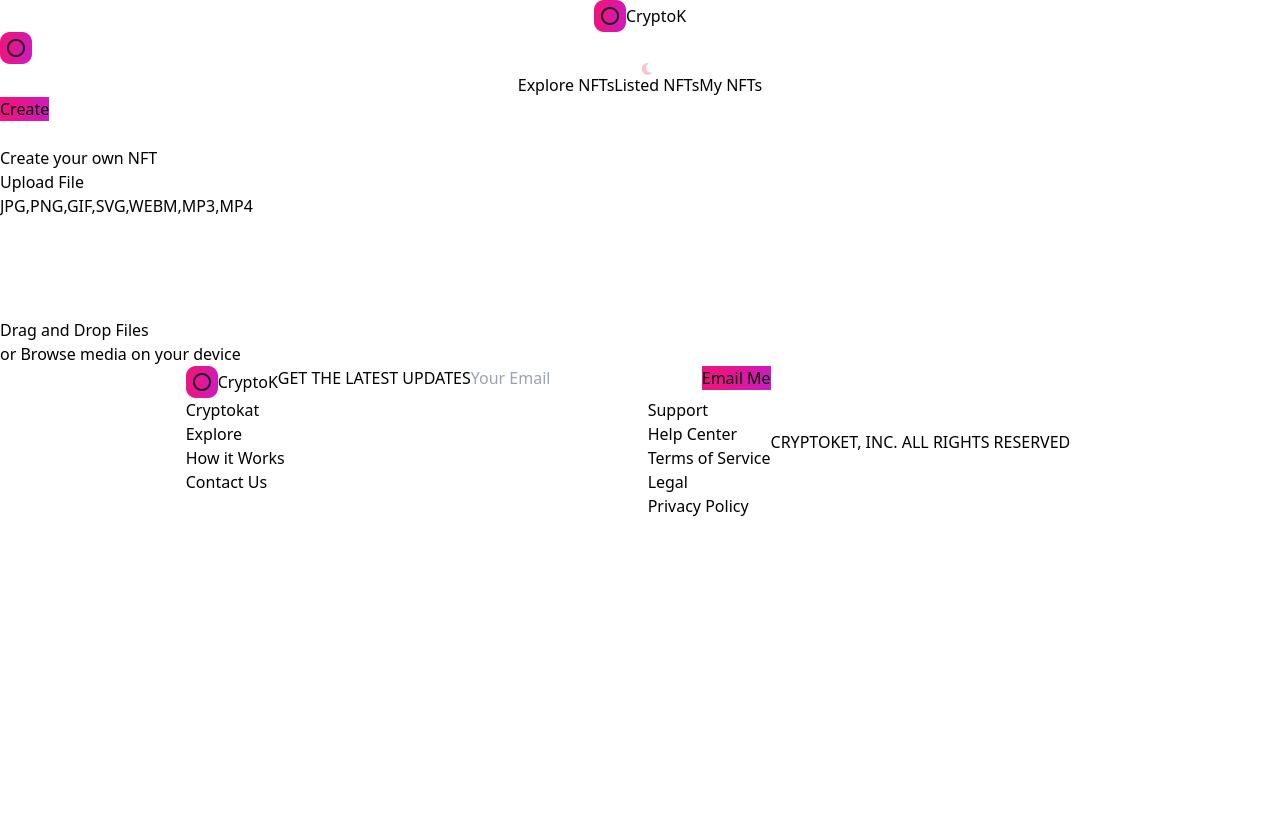
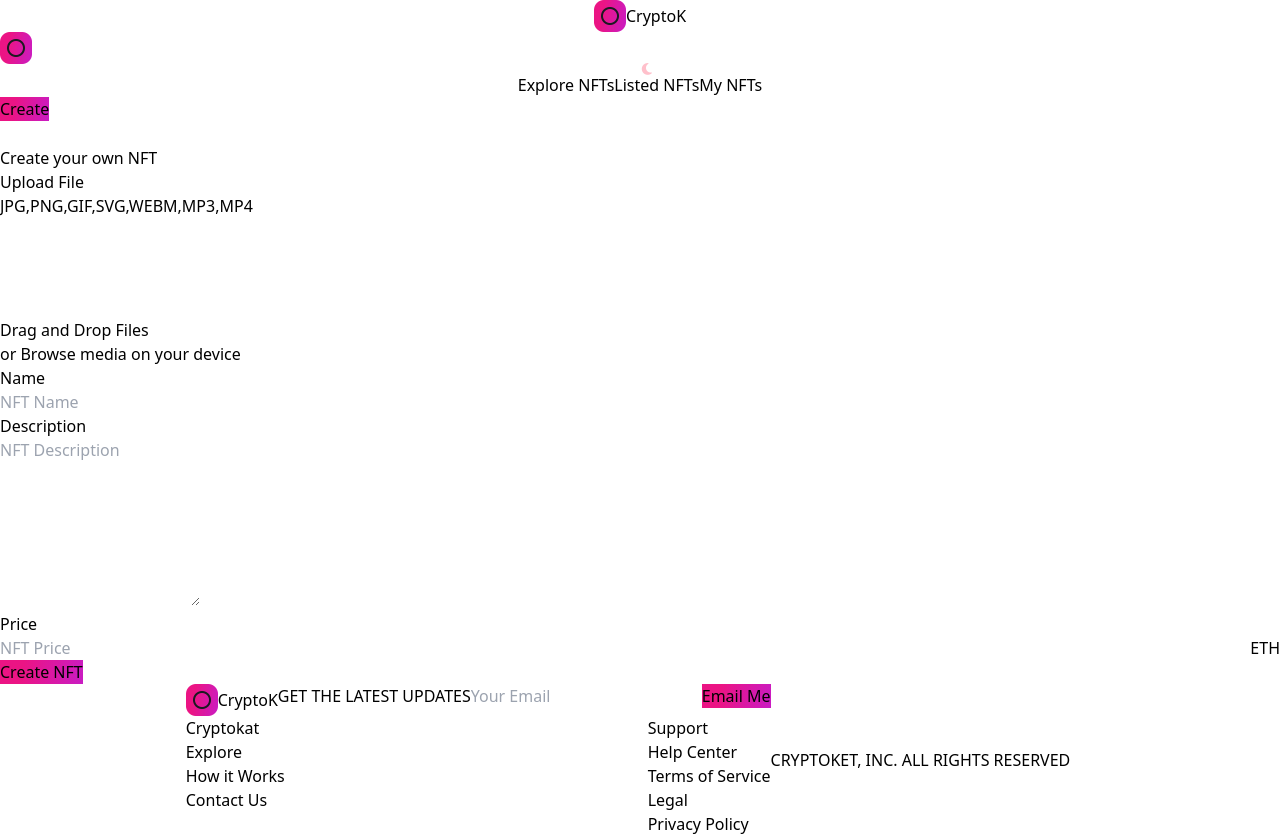
Before and after one commit to Adithya-jh/NFT-MRPL, a Next.js app: page /createNft in a window 1280 px wide. Shown: the top 836 px of the page. Before the commit the page ends 800 px from the top, so only its background shows below. Built offline with nearby package versions, Linux system fonts and the light colour scheme.

Commit message:
completed the create -nft page

```diff
--- /dev/null
+++ b/Components/Input.js
@@ -0,0 +1,45 @@
+import React from 'react';
+
+function Input({ InputType, title, placeholder, handleClick }) {
+  return (
+    <div className="mt-10 w-full">
+      <p className="font-poppins dark:text-white  text-nft-black-1 font-semibold text-lg">
+        {title}
+      </p>
+
+      {InputType === 'number' ? (
+        <div
+          className="dark:bg-nft-black-1 bg-white border dark:border-nft-black-1 flexBetween flex-row
+        border-nft-gray-2 rounded-lg w-full outline-none font-poppins dark:text-white text-nft-gray-2 text-base mt-4 px-4 py-3"
+        >
+          <input
+            type="number"
+            className="flex w-full dark:bg-nft-black-1 bg-white outline-none"
+            placeholder={placeholder}
+            onChange={handleClick}
+          />
+          <p className="font-poppins dark:text-white  text-nft-black-1 font-semibold text-lg">
+            ETH
+          </p>
+        </div>
+      ) : InputType === 'textarea' ? (
+        <textarea
+          rows={7}
+          className="dark:bg-nft-black-1 bg-white border dark:border-nft-black-1
+        border-nft-gray-2 rounded-lg w-full outline-none font-poppins dark:text-white text-nft-gray-2 text-base mt-4 px-4 py-3"
+          placeholder={placeholder}
+          onChange={handleClick}
+        />
+      ) : (
+        <input
+          className="dark:bg-nft-black-1 bg-white border dark:border-nft-black-1
+           border-nft-gray-2 rounded-lg w-full outline-none font-poppins dark:text-white text-nft-gray-2 text-base mt-4 px-4 py-3"
+          placeholder={placeholder}
+          onChange={handleClick}
+        />
+      )}
+    </div>
+  );
+}
+
+export default Input;
--- a/src/pages/createNft.js
+++ b/src/pages/createNft.js
@@ -7,8 +7,10 @@
 import Image from 'next/image';
 import { useTheme } from 'next-themes';
 
-import { Button } from '../../Components/Button';
+import Button from '../../Components/Button';
 import images from '../../assets';
+
+import Input from '../../Components/Input';
 
 const create_Nft = () => {
   const [fileUrl, setFileUrl] = useState(null);
@@ -19,6 +21,12 @@
       'dark:bg-nft-black-1  bg-white border dark:border-red border-nft-gray-2 flex flex-col items-center p-5 rounded-sm border-dashed',
     []
   );
+
+  const [formInput, setFormInput] = useState({
+    price: '',
+    name: '',
+    description: '',
+  });
 
   // const fileStyle2 = useMemo(
   //   () =>
@@ -57,9 +65,10 @@
     [isDragActive, isDragAccept, isDragReject]
   );
 
+  console.log(formInput);
   return (
-    <div className="flex justify-center align-middle sm:px-4 p-16">
-      <div className="w-full">
+    <div className="flex  sm:px-4 p-16">
+      <div className="w-full align-middle justify-center">
         <h1 className="font-poppins dark:text-white mt-6 text-nft-black-1 text-xl minlg:text-4xl font-semibold  xs:ml-0">
           Create your own NFT
         </h1>
@@ -107,6 +116,38 @@
             )}
           </div>
         </div>
+        <Input
+          InputType="input"
+          title="Name"
+          placeholder="NFT Name"
+          handleClick={(e) =>
+            setFormInput({ ...formInput, name: e.target.value })
+          }
+        />
+        <Input
+          InputType="textarea"
+          title="Description"
+          placeholder="NFT Description"
+          handleClick={(e) =>
+            setFormInput({ ...formInput, description: e.target.value })
+          }
+        />
+        <Input
+          InputType="number"
+          title="Price"
+          placeholder="NFT Price"
+          handleClick={(e) =>
+            setFormInput({ ...formInput, price: e.target.value })
+          }
+        />
+
+        <div className="mt-7 w-full flex justify-end">
+          <Button
+            btnName="Create NFT"
+            className="rounded-xl"
+            handleClick={() => {}}
+          />
+        </div>
       </div>
     </div>
   );
```
